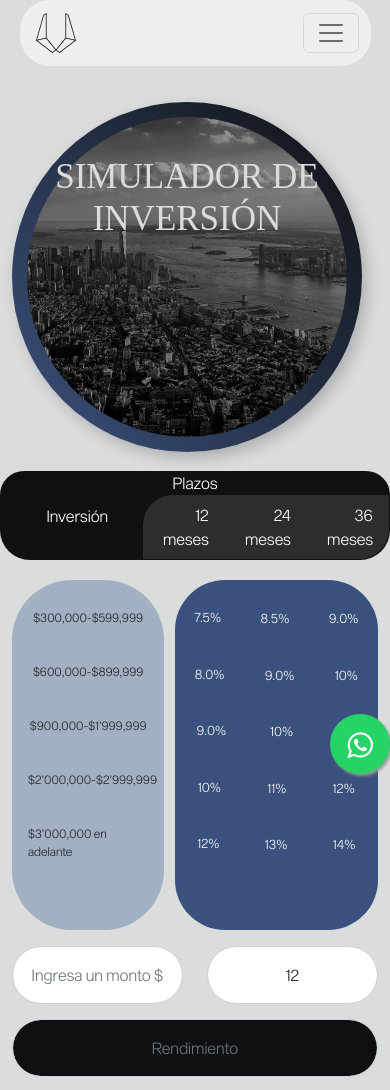
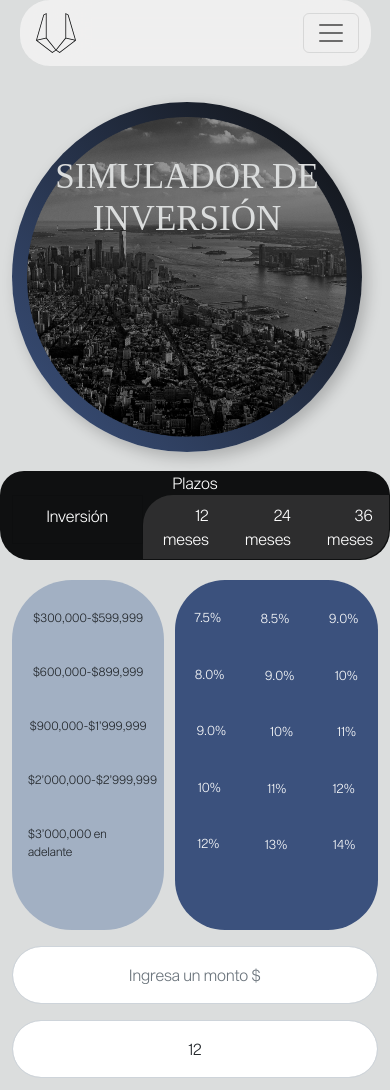
Before and after one commit to doodmx/urbk-us, a plain HTML site: page simulador.html in a window 390 px wide. Shown: the top 1090 px of the page. Drawn offline with nearby package versions, Linux system fonts and the light colour scheme; a web font is replaced by a local one.

Commit message:
se quito el boton flotante de whats

```diff
--- a/css/simulador.css
+++ b/css/simulador.css
@@ -295,7 +295,7 @@
 
     }
     .float{
-        right: 0px;
+        display: none;
     }
     .list-porcentaje {
         width: 100%;
--- a/simulador.html
+++ b/simulador.html
@@ -104,10 +104,10 @@
                                 </ul>
                             </div>
                         </div>
-                        <div class="col-lg-5 col-md-6 col-sm-6  col-6">
+                        <div class="col-lg-5 col-md-12 col-sm-12  col-12">
                             <input type="text" name="currency-field" id="monto" pattern="^\$\d{1,3}(,\d{3})*(\.\d+)?$" data-type="currency" placeholder="Ingresa un monto $" class="form-control" style="margin-top: 15px; width: 80%; margin-right: auto; border-radius: 30px; text-align: center; padding: 1rem 0.75rem;">
                         </div>
-                        <div class="col-lg-2 col-md-6 col-sm-6  col-6">
+                        <div class="col-lg-2 col-md-12 col-sm-12  col-12">
                             <select name="plazo" id="plazo" class="form-control" style="margin-top: 15px; margin-right: auto; border-radius: 30px; text-align: center; padding: 1rem 0.75rem;" placeholder="Plazo">
                                 <option value="12">12</option>
                                 <option value="24">24</option>
```
